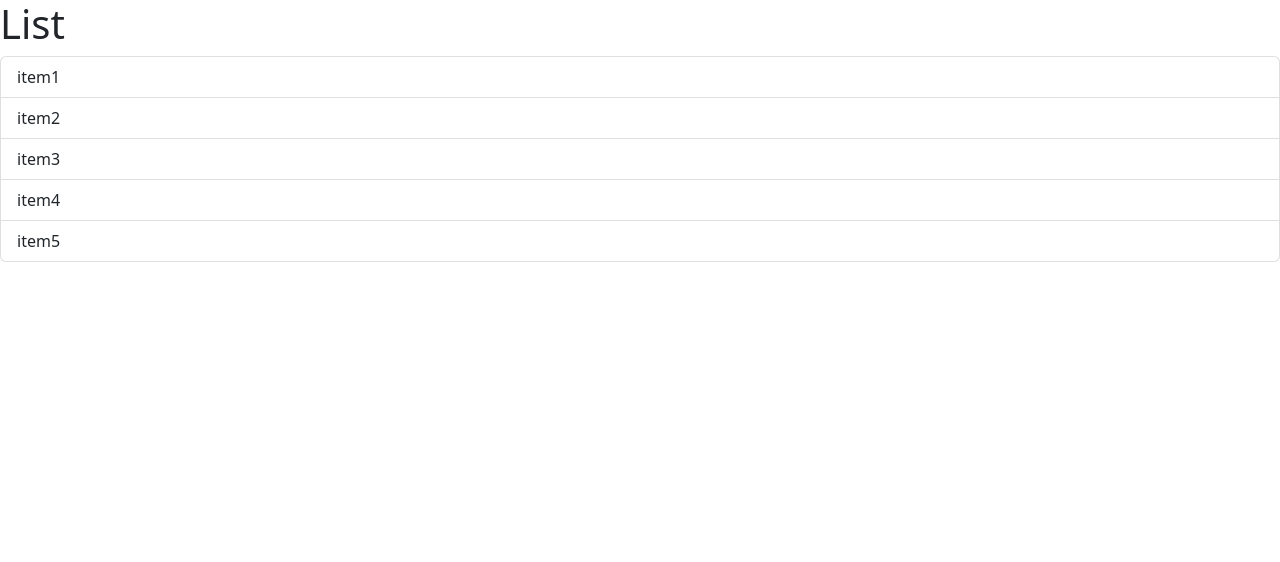
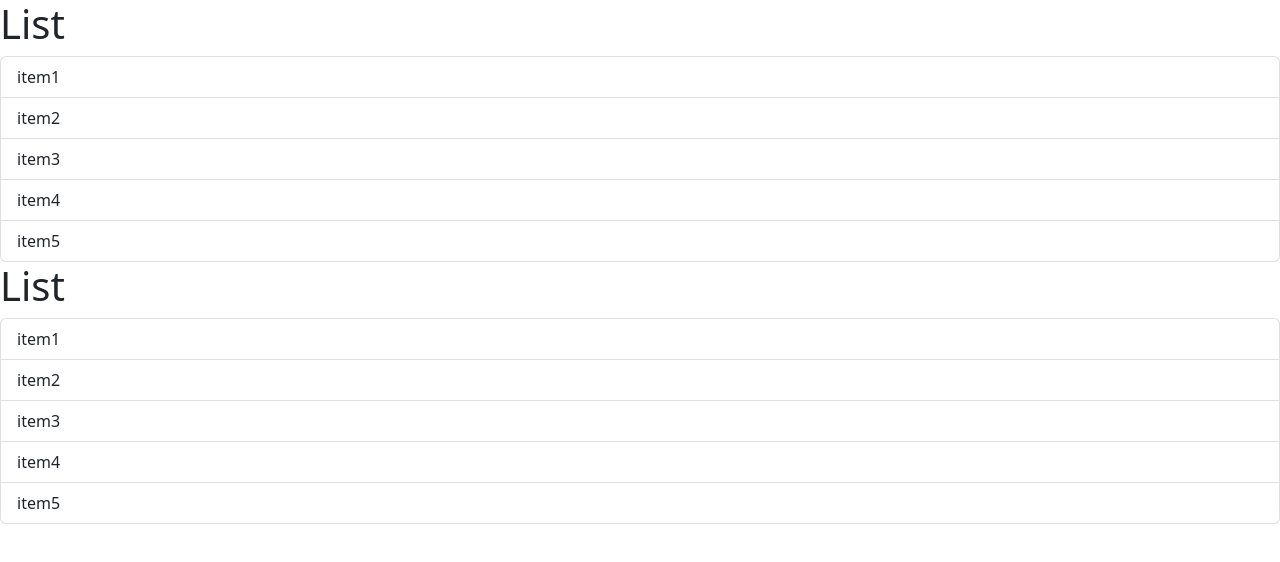
Before and after one commit to marciofao/game-discovery, a React (Vite) app: page / in a window 1280 px wide. Shown: the top 562 px of the page. Built offline with nearby package versions, Linux system fonts and the light colour scheme.

Commit message:
two instances of list group

```diff
--- a/src/App.tsx
+++ b/src/App.tsx
@@ -2,7 +2,7 @@ import ListGroup from './components/ListGroup';
 
 function App(){
     return <div>
-        <ListGroup />
+        <ListGroup /><ListGroup />
     </div>
 }
 
```
